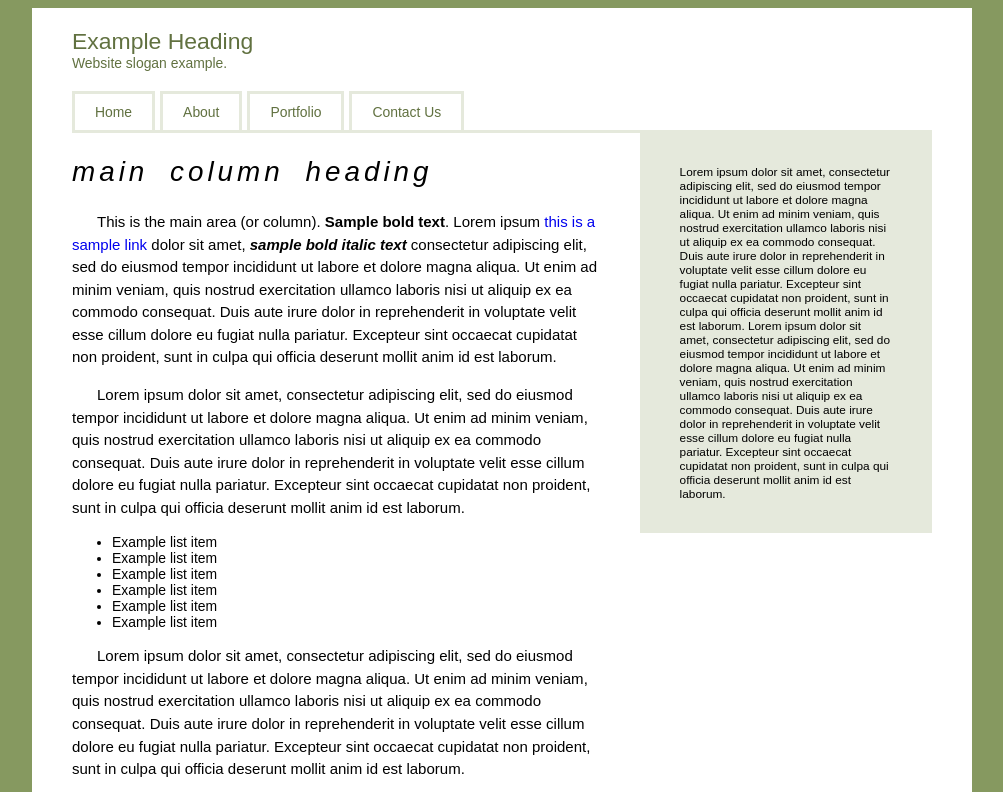
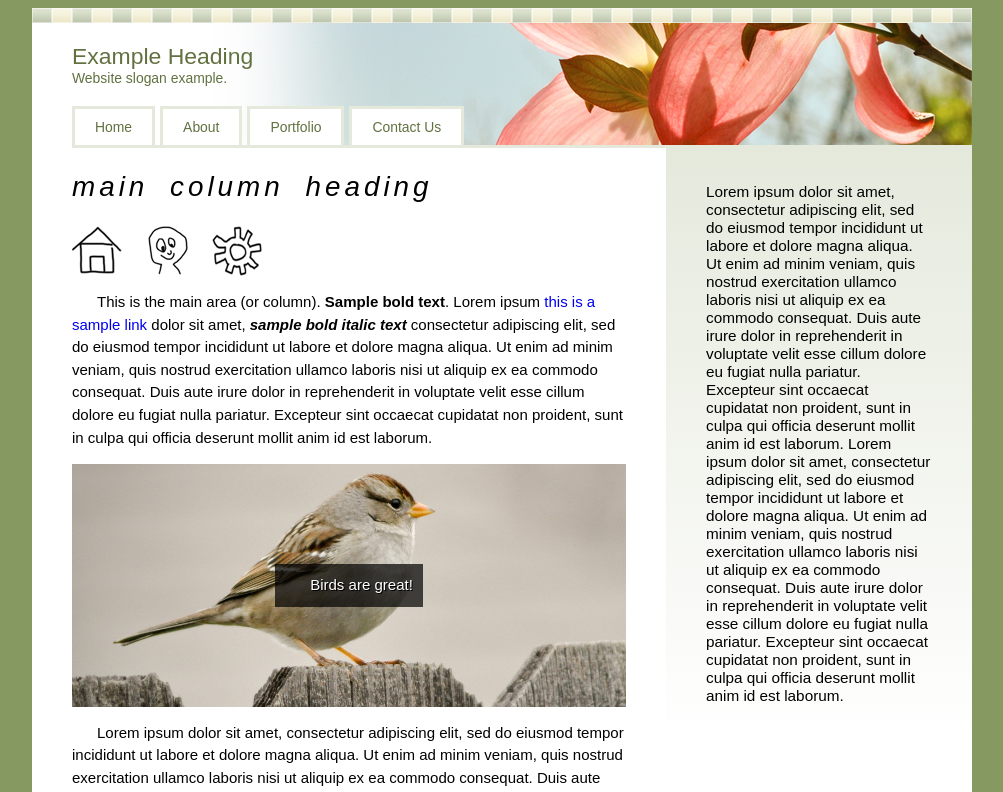
Before and after one commit to maker2413/WebDevNotes, a plain HTML site: page CSS/Backgrounds/index.html in a window 1280 px wide. Shown: the top 792 px of the page, without its empty margins (138-1141 px from the left). Drawn offline with Linux system fonts and the light colour scheme.

Commit message:
finished backgrounds section

```diff
--- /dev/null
+++ b/CSS/AdvancedBackgrounds/style.css
@@ -0,0 +1,155 @@
+html {
+  background-color: #869960;
+  line-height: 1.7;
+}
+
+body {
+  font-family: 'PT Sans', Arial, sans-serif;
+  font-size: 15px;
+  margin: 0;
+  padding: 0;
+}
+
+img {
+  max-width: 100%;
+  height: auto;
+}
+
+a {
+  text-decoration: none;
+}
+
+/* Main Column Typography */
+.main-area h2 {
+  font-size: 200%;
+  font-weight: normal;
+  font-style: italic;
+  letter-spacing: 4px;
+  word-spacing: 10px;
+  text-shadow: 2px 10px 10px rgba(0, 0, 0, 0.5);
+  text-transform: lowercase;
+}
+
+.main-area p {
+  font-size: 108%;
+  text-align: left;
+  text-indent: 25px;
+}
+
+/* Banner Overlay */
+.image-banner {
+  position: relative;
+}
+
+.image-banner img {
+  display: block;
+}
+
+.banner-description {
+  position: absolute;
+  bottom: 0;
+  left: 0;
+  color: #fff;
+  background-color: rgba(0, 0, 0, 0.65);
+  padding: 15px 25px;
+}
+
+.container {
+  max-width: 940px;
+  margin: 0 auto;
+}
+
+header {
+  padding-top: 20px;
+  color: #FFF;
+  background-color: #617140;
+}
+
+header h1 {
+  margin: 0;
+  font-weight: normal;
+  font-size: 165%;
+}
+
+header p {
+  margin: 0;
+}
+
+/* Site Navigation */
+.site-nav {
+  margin-top: 20px;
+}
+
+.site-nav ul {
+  margin: 0;
+  padding: 0;
+}
+
+.site-nav li {
+  list-style: none;
+  float: left;
+  margin-right: 5px;
+}
+
+.site-nav a {
+  display: block;
+  color: #FFF;
+  text-decoration: none;
+  padding: 10px 20px;
+  border: 3px solid #e5e9dc;
+  border-bottom: none;
+}
+
+.site-nav a:hover {
+  background-color: #e5e9dc;
+}
+
+/* End Site Navigation */
+
+.content-area {
+  border-top: 3px solid #e5e9dc;
+  border-bottom: 3px solid #e5e9dc;
+  background-color: #FFF;
+}
+
+.main-area {
+  width: 66%;
+  float: left;
+  padding-right: 40px;
+  box-sizing: border-box;
+}
+
+.sidebar {
+  width: 34%;
+  float: left;
+  background-color: #e5e9dc;
+  padding: 20px 40px;
+  box-sizing: border-box;
+  font-size: 85%;
+}
+
+footer {
+  text-align: center;
+  font-size: 85%;
+  color: #999;
+  padding-bottom: 20px;
+  padding-top: 20px;
+}
+
+.fix {
+  clear: both;
+}
+
+.group:before,
+.group:after {
+  content: "";
+  display: table;
+}
+
+.group:after {
+  clear: both;
+}
+
+.group {
+  zoom: 1;
+}
--- a/CSS/Backgrounds/index.html
+++ b/CSS/Backgrounds/index.html
@@ -22,7 +22,18 @@
       <div class="content-area group">
         <div class="main-area">
           <h2>Main Column Heading</h2>
+          <nav class="ui-menu">
+            <ul class="group">
+              <li class="ui-home"><a href="#">Home</a></li>
+              <li class="ui-profile"><a href="#">Profile</a></li>
+              <li class="ui-settings"><a href="#">Settings</a></li>
+            </ul>
+          </nav>
           <p>This is the main area (or column). <b>Sample bold text</b>. Lorem ipsum <a href="https://ethancpost.com">this is a sample link</a> dolor sit amet, <b><em>sample bold italic text</em></b> consectetur adipiscing elit, sed do eiusmod tempor incididunt ut labore et dolore magna aliqua. Ut enim ad minim veniam, quis nostrud exercitation ullamco laboris nisi ut aliquip ex ea commodo consequat. Duis aute irure dolor in reprehenderit in voluptate velit esse cillum dolore eu fugiat nulla pariatur. Excepteur sint occaecat cupidatat non proident, sunt in culpa qui officia deserunt mollit anim id est laborum. </p>
+          <div class="birds">
+            <p>Birds are great!</p>
+          </div>
+          <!-- /birds -->
           <p>Lorem ipsum dolor sit amet, consectetur adipiscing elit, sed do eiusmod tempor incididunt ut labore et dolore magna aliqua. Ut enim ad minim veniam, quis nostrud exercitation ullamco laboris nisi ut aliquip ex ea commodo consequat. Duis aute irure dolor in reprehenderit in voluptate velit esse cillum dolore eu fugiat nulla pariatur. Excepteur sint occaecat cupidatat non proident, sunt in culpa qui officia deserunt mollit anim id est laborum.</p>
           <ul>
             <li>Example list item</li>
--- a/CSS/Backgrounds/style.css
+++ b/CSS/Backgrounds/style.css
@@ -11,6 +11,27 @@ img {
   max-width: 100%;
   height: auto;
 }
+
+/* Birds Background Demo */
+/* here is a url path to the birds photo you can use
+https://learnwebcode.github.io/Web-Design-for-Beginners/bird.jpg
+*/
+.birds {
+  background: #c2bbb1 url('images/bird.jpg') center center no-repeat;
+  background-size: cover;
+  text-align: center;
+  padding: 100px 0;
+}
+
+.birds p {
+  margin: 0;
+  background-color: rgba(0, 0, 0, 0.7);
+  color: #fff;
+  text-shadow: 1px 1px 0 #000;
+  display: inline-block;
+  padding: 10px;
+}
+/* End Birds Demo */
 
 /* Main Column Typography */
 .main-area h2 {
@@ -36,6 +57,9 @@ img {
 header {
   padding-top: 20px;
   color: #617140;
+  background-image: url('images/flower.jpg');
+  background-position: right center;
+  background-repeat: no-repeat;
 }
 
 header h1 {
@@ -71,6 +95,7 @@ header p {
   padding: 10px 20px;
   border: 3px solid #e5e9dc;
   border-bottom: none;
+  background-color: #FFF;
 }
 
 .site-nav a:hover {
@@ -82,9 +107,9 @@ header p {
   max-width: 940px;
   margin-left: auto;
   margin-right: auto;
-  background-color: #FFF;
+  background: url('images/color-tile.png') left bottom repeat-x, #FFF url('images/color-tile.png') left top repeat-x;
+  padding-top: 15px;
   padding-left: 40px;
-  padding-right: 40px;
   box-sizing: border-box;
 }
 
@@ -105,9 +130,52 @@ header p {
   float: left;
   padding: 20px 40px 20px 40px;
   box-sizing: border-box;
+  font-size: 110%;
   background-color: #e5e9dc;
-  font-size: 85%;
+  background-image: linear-gradient(to bottom, #e5e9dc, #FFF);
 }
+
+/* UI Menu */
+.ui-menu ul {
+	margin: 0;
+	padding: 0;
+}
+
+.ui-menu li {
+	float: left;
+	list-style: none;
+	margin-right: 20px;
+}
+
+.ui-menu a {
+  display: block;
+  width: 50px;
+  height: 50px;
+  background-image: url('images/sprites.png');
+  text-indent: -9999px;
+  background-repeat: no-repeat;
+}
+
+.ui-home a:hover {
+  background-position: -50px 0;
+}
+
+.ui-profile a {
+  background-position: 0 -50px;
+}
+
+.ui-profile a:hover {
+  background-position: -50px -50px;
+}
+
+.ui-settings a {
+  background-position: 0 -100px;
+}
+
+.ui-settings a:hover {
+  background-position: -50px -100px;
+}
+/* End UI Menu */
 
 footer {
   text-align: center;
--- /dev/null
+++ b/CSS/ResponsiveDesign/style.css
@@ -0,0 +1,155 @@
+html {
+  background-color: #869960;
+  line-height: 1.7;
+}
+
+body {
+  font-family: 'PT Sans', Arial, sans-serif;
+  font-size: 15px;
+  margin: 0;
+  padding: 0;
+}
+
+img {
+  max-width: 100%;
+  height: auto;
+}
+
+a {
+  text-decoration: none;
+}
+
+/* Main Column Typography */
+.main-area h2 {
+  font-size: 200%;
+  font-weight: normal;
+  font-style: italic;
+  letter-spacing: 4px;
+  word-spacing: 10px;
+  text-shadow: 2px 10px 10px rgba(0, 0, 0, 0.5);
+  text-transform: lowercase;
+}
+
+.main-area p {
+  font-size: 108%;
+  text-align: left;
+  text-indent: 25px;
+}
+
+/* Banner Overlay */
+.image-banner {
+  position: relative;
+}
+
+.image-banner img {
+  display: block;
+}
+
+.banner-description {
+  position: absolute;
+  bottom: 0;
+  left: 0;
+  color: #fff;
+  background-color: rgba(0, 0, 0, 0.65);
+  padding: 15px 25px;
+}
+
+.container {
+  max-width: 940px;
+  margin: 0 auto;
+}
+
+header {
+  padding-top: 20px;
+  color: #FFF;
+  background-color: #617140;
+}
+
+header h1 {
+  margin: 0;
+  font-weight: normal;
+  font-size: 165%;
+}
+
+header p {
+  margin: 0;
+}
+
+/* Site Navigation */
+.site-nav {
+  margin-top: 20px;
+}
+
+.site-nav ul {
+  margin: 0;
+  padding: 0;
+}
+
+.site-nav li {
+  list-style: none;
+  float: left;
+  margin-right: 5px;
+}
+
+.site-nav a {
+  display: block;
+  color: #FFF;
+  text-decoration: none;
+  padding: 10px 20px;
+  border: 3px solid #e5e9dc;
+  border-bottom: none;
+}
+
+.site-nav a:hover {
+  background-color: #e5e9dc;
+}
+
+/* End Site Navigation */
+
+.content-area {
+  border-top: 3px solid #e5e9dc;
+  border-bottom: 3px solid #e5e9dc;
+  background-color: #FFF;
+}
+
+.main-area {
+  width: 66%;
+  float: left;
+  padding-right: 40px;
+  box-sizing: border-box;
+}
+
+.sidebar {
+  width: 34%;
+  float: left;
+  background-color: #e5e9dc;
+  padding: 20px 40px;
+  box-sizing: border-box;
+  font-size: 85%;
+}
+
+footer {
+  text-align: center;
+  font-size: 85%;
+  color: #999;
+  padding-bottom: 20px;
+  padding-top: 20px;
+}
+
+.fix {
+  clear: both;
+}
+
+.group:before,
+.group:after {
+  content: "";
+  display: table;
+}
+
+.group:after {
+  clear: both;
+}
+
+.group {
+  zoom: 1;
+}
```
Also changed, not shown: CSS/AdvancedBackgrounds/index.html (added, +62 -0 lines), CSS/ResponsiveDesign/index.html (added, +62 -0 lines), CSS/Backgrounds/images/bird.jpg (added), CSS/Backgrounds/images/color-tile.png (added), CSS/Backgrounds/images/flower.jpg (added), CSS/Backgrounds/images/sprites.png (added), 2 other files.
